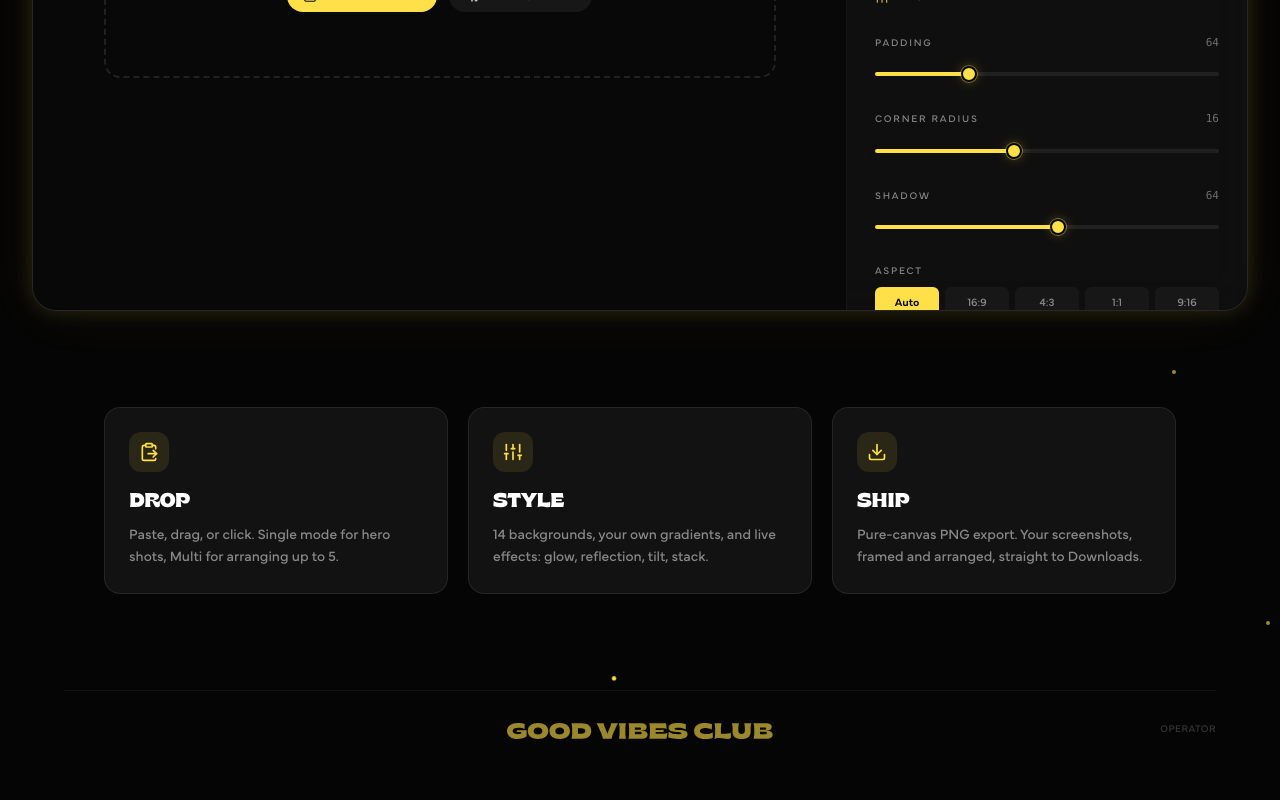
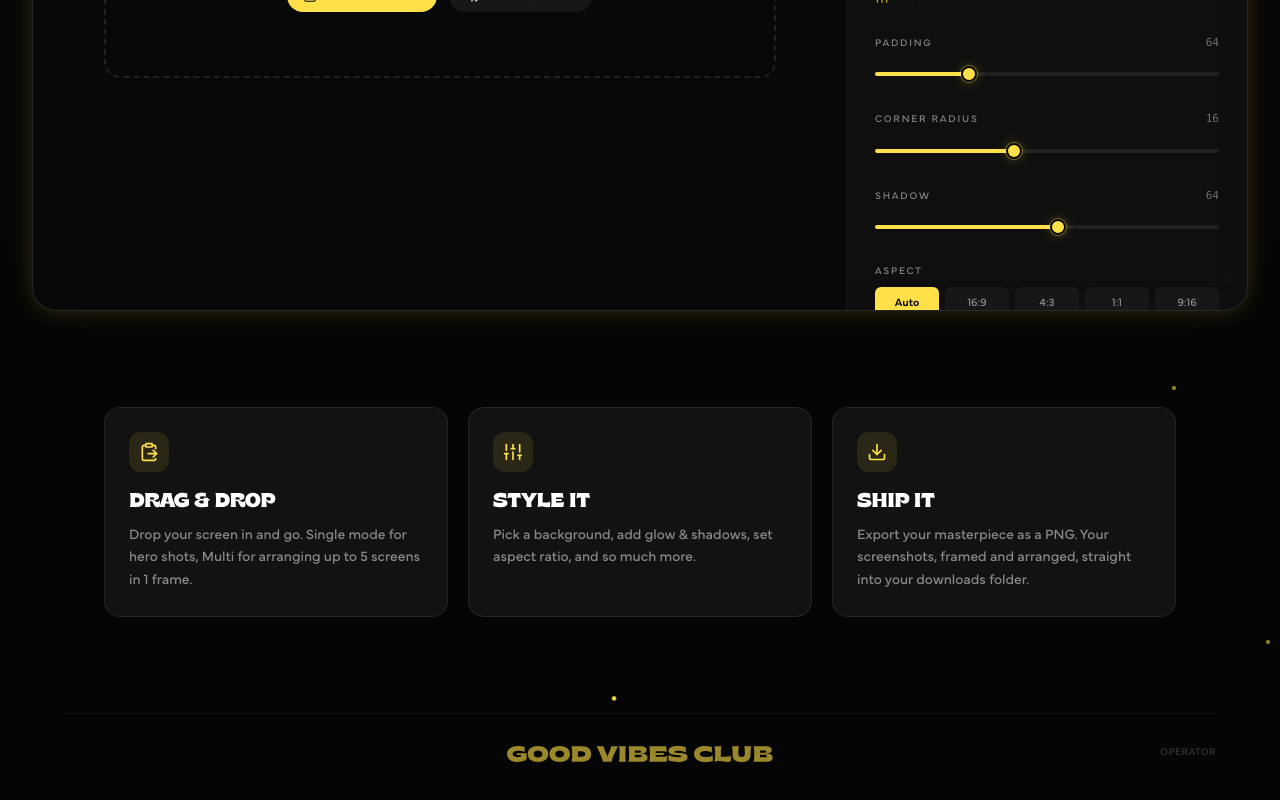
Before and after one commit to brydisanto/screenshot-background, a Next.js app: page / in a window 1280 px wide. Shown: the part 957-1757 px from the top of the page. Built offline with nearby package versions, Linux system fonts and the light colour scheme.

Commit message:
Update feature card copy

```diff
--- a/app/page.tsx
+++ b/app/page.tsx
@@ -1489,18 +1489,18 @@ export default function Home() {
         <div className="grid sm:grid-cols-3 gap-5">
           {[
             {
-              title: "Drop",
-              body: `Paste, drag, or click. Single mode for hero shots, Multi for arranging up to ${MAX_SHOTS}.`,
+              title: "Drag & Drop",
+              body: `Drop your screen in and go. Single mode for hero shots, Multi for arranging up to ${MAX_SHOTS} screens in 1 frame.`,
               icon: <ClipboardPaste className="w-5 h-5" />,
             },
             {
-              title: "Style",
-              body: "14 backgrounds, your own gradients, and live effects: glow, reflection, tilt, stack.",
+              title: "Style It",
+              body: "Pick a background, add glow & shadows, set aspect ratio, and so much more.",
               icon: <Sliders className="w-5 h-5" />,
             },
             {
-              title: "Ship",
-              body: "Pure-canvas PNG export. Your screenshots, framed and arranged, straight to Downloads.",
+              title: "Ship It",
+              body: "Export your masterpiece as a PNG. Your screenshots, framed and arranged, straight into your downloads folder.",
               icon: <Download className="w-5 h-5" />,
             },
           ].map((f, i) => (
```
